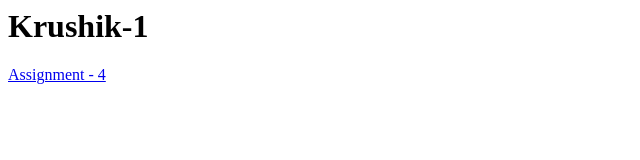
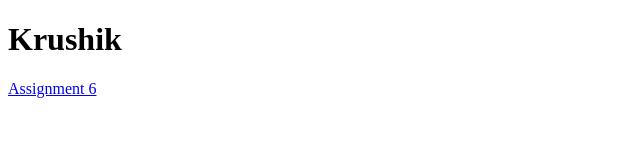
Before and after one commit to Krushik-1/Krushik-1.github.io, a plain HTML site: page index.html in a window 1280 px wide. Shown: the whole page, without its empty margins (0-640 px from the left). Drawn offline with Linux system fonts and the light colour scheme.

Commit message:
Update index.html

```diff
--- a/index.html
+++ b/index.html
@@ -1,2 +1,13 @@
-<h1>Krushik-1</h1>
-<a href="Assignment - 4">Assignment - 4</a>
+<!DOCTYPE html>
+<html lang="en">
+<head>
+    <meta charset="UTF-8">
+    <meta name="viewport" content="width=device-width, initial-scale=1.0">
+    <title>Document</title>
+
+</head>
+<body>
+    <h1>Krushik</h1>
+    <a href="Assignment-6">Assignment 6</a>
+</body>
+</html>
```
